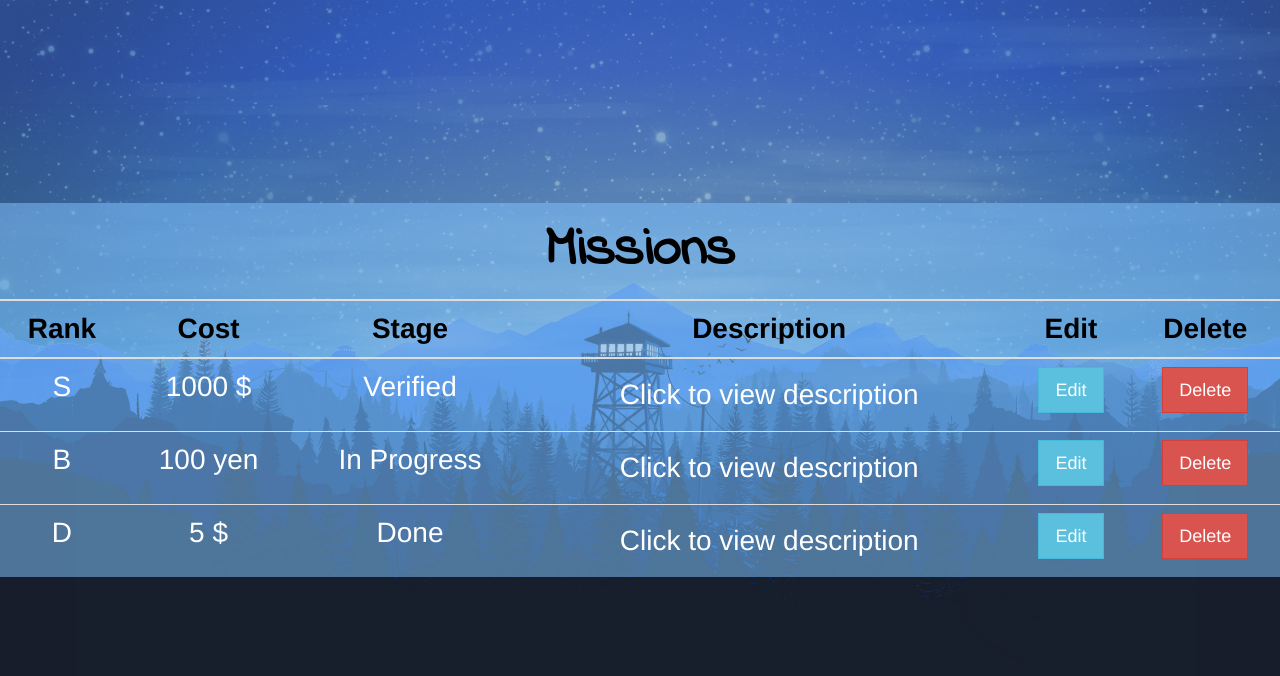
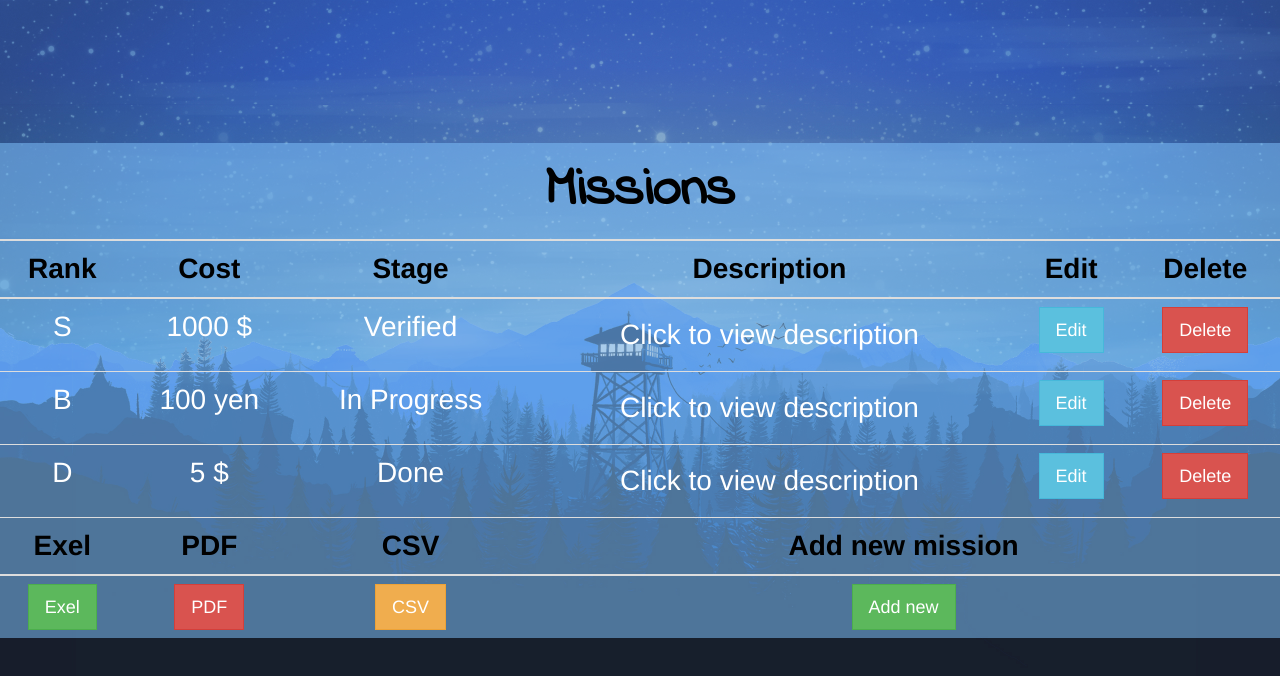
Before and after one commit to RinneSixPaths/complex-state, a React app: page /missions in a window 1280 px wide. Shown: the top 676 px of the page. Built offline with nearby package versions, Linux system fonts and the light colour scheme.

Commit message:
improving table

```diff
--- a/server.js
+++ b/server.js
@@ -24,7 +24,7 @@
 	cost: '5 $',
 	stage: 'Done',
 	description: 'It is a long established fact that a reader will be distracted by the readable content of a page when looking at its layout. The point of using Lorem Ipsum is that it has a more-or-less normal distribution of letters, as opposed to using Content here, content here, making it look like readable English. Many desktop publishing packages and web page editors now use Lorem Ipsum as their default model text, and a search for lorem ipsum will uncover many web sites still in their infancy. Various versions have evolved over the years, sometimes by accident, sometimes on purpose (injected humour and the like'
-}]
+}];
 
 app.use(bodyParser.urlencoded({extended: true}));
 app.use(bodyParser.json());
@@ -37,7 +37,7 @@
 
 app.use(require('webpack-hot-middleware')(compiler));
 
-app.get('/', function(req, res) {
+app.get('*', function(req, res) {
   res.sendFile(path.join(__dirname, 'index.html'));
 });
 
--- a/src/components/Missions.js
+++ b/src/components/Missions.js
@@ -19,6 +19,25 @@
 const pageColor = 'rgb(31, 134, 255)';
 const blankDescriptionTemplate = 'Click to view description';
 const description = 'It is a long established fact that a reader will be distracted by the readable content of a page when looking at its layout. The point of using Lorem Ipsum is that it has a more-or-less normal distribution of letters, as opposed to using Content here, content here, making it look like readable English. Many desktop publishing packages and web page editors now use Lorem Ipsum as their default model text, and a search for lorem ipsum will uncover many web sites still in their infancy. Various versions have evolved over the years, sometimes by accident, sometimes on purpose (injected humour and the like';
+
+const mockMissions = [{
+	rank: 'S',
+	cost: '1000 $',
+	stage: 'Verified',
+	description: 'It is a long established fact that a reader will be distracted by the readable content of a page when looking at its layout. The point of using Lorem Ipsum is that it has a more-or-less normal distribution of letters, as opposed to using Content here, content here, making it look like readable English. Many desktop publishing packages and web page editors now use Lorem Ipsum as their default model text, and a search for lorem ipsum will uncover many web sites still in their infancy. Various versions have evolved over the years, sometimes by accident, sometimes on purpose (injected humour and the like'
+},
+{
+	rank: 'B',
+	cost: '100 yen',
+	stage: 'In Progress',
+	description: 'It is a long established fact that a reader will be distracted by the readable content of a page when looking at its layout. The point of using Lorem Ipsum is that it has a more-or-less normal distribution of letters, as opposed to using Content here, content here, making it look like readable English. Many desktop publishing packages and web page editors now use Lorem Ipsum as their default model text, and a search for lorem ipsum will uncover many web sites still in their infancy. Various versions have evolved over the years, sometimes by accident, sometimes on purpose (injected humour and the like'
+},
+{
+	rank: 'D',
+	cost: '5 $',
+	stage: 'Done',
+	description: 'It is a long established fact that a reader will be distracted by the readable content of a page when looking at its layout. The point of using Lorem Ipsum is that it has a more-or-less normal distribution of letters, as opposed to using Content here, content here, making it look like readable English. Many desktop publishing packages and web page editors now use Lorem Ipsum as their default model text, and a search for lorem ipsum will uncover many web sites still in their infancy. Various versions have evolved over the years, sometimes by accident, sometimes on purpose (injected humour and the like'
+}];
 
 const mapStateToProps = state => {
     return { missions: state.currentUser.missions };
@@ -48,7 +67,9 @@
     }
 
     render() {
-		console.log(this.props.missions);
+		//this.props.missions USE THIS WHEN RESPONSE COMES
+		const missions = mockMissions;
+
         return (
             <div className="main-bg-wrapper" style={ setupMainBg(mainBg) }>
                 <Navigator className="night"/>
@@ -106,6 +127,24 @@
                           <td className="td-mission-container"><div><Button bsStyle="danger" bsSize="large">Delete</Button></div></td>
                         </tr>
                       </tbody>
+					  <thead>
+                        <tr>
+                          <th className="th-mission-container"><div>Exel</div></th>
+                          <th className="th-mission-container"><div>PDF</div></th>
+                          <th className="th-mission-container"><div>CSV</div></th>
+                          <th className="th-mission-container" colSpan="3"><div>Add new mission</div></th>
+                        </tr>
+                      </thead>
+						<tbody>
+						   <tr>
+							  <td className="td-mission-container" ><div><Button bsStyle="success" bsSize="large">Exel</Button></div></td>
+							  <td className="td-mission-container"><div><Button bsStyle="danger" bsSize="large">PDF</Button></div></td>
+							  <td className="td-mission-container" ><div><Button bsStyle="warning" bsSize="large">CSV</Button></div></td>
+							  <td className="td-mission-container" colSpan="3">
+								  <div><Button bsStyle="success" bsSize="large">Add new</Button></div>
+							 </td>
+						  </tr>
+						</tbody>
                     </Table>
                 </div>
                 <Footer />
```
